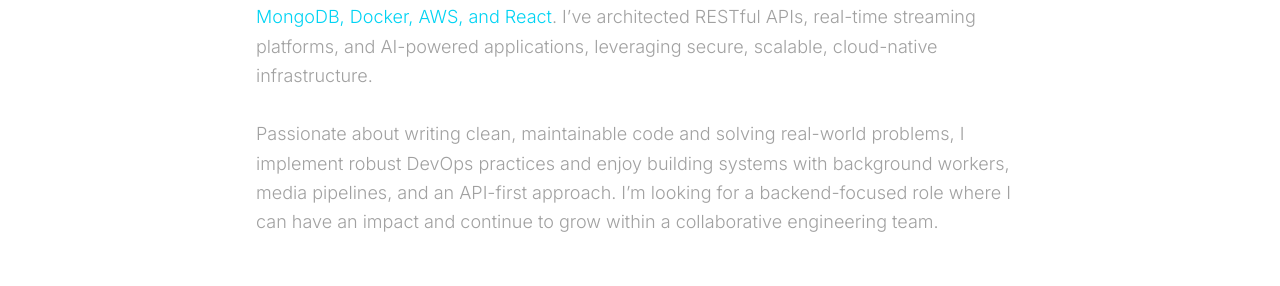
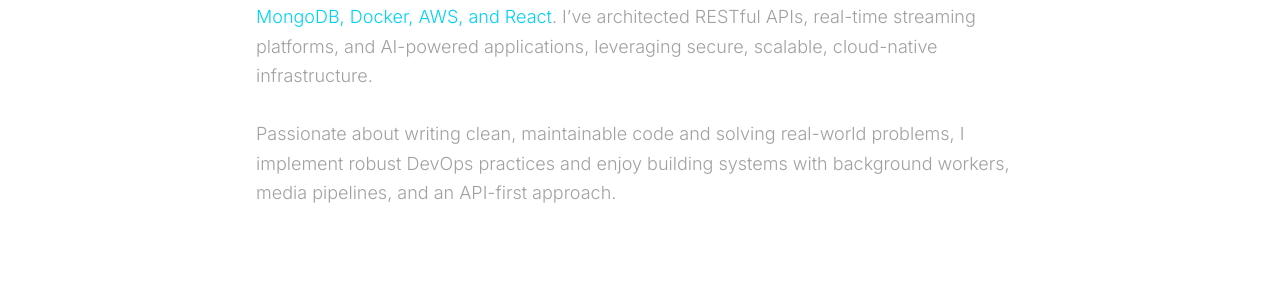
Before and after one commit to burhanWeb/Portfolio, a React (Vite) app: page / in a window 1280 px wide. Shown: the part 928-1214 px from the top of the page. Built offline with nearby package versions, Linux system fonts and the light colour scheme.

Commit message:
improved summary in About component

```diff
--- a/src/components/About.jsx
+++ b/src/components/About.jsx
@@ -21,9 +21,7 @@
           Passionate about writing clean, maintainable code and solving
           real-world problems, I implement robust DevOps practices and enjoy
           building systems with background workers, media pipelines, and an
-          API-first approach. I’m looking for a backend-focused role where I can
-          have an impact and continue to grow within a collaborative engineering
-          team.
+          API-first approach.
         </p>
       </div>
     </section>
```
